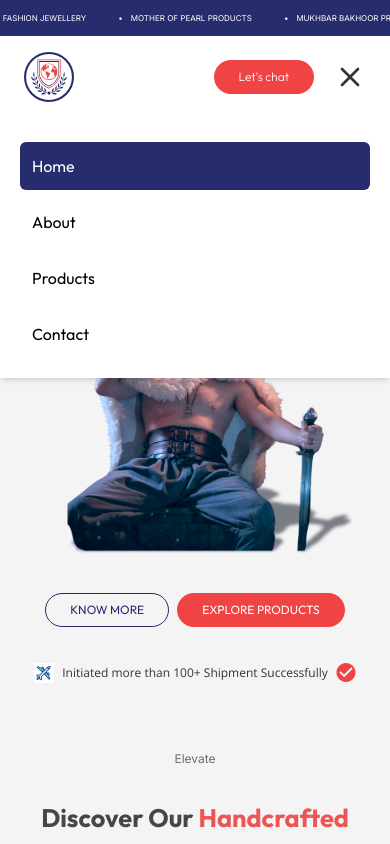
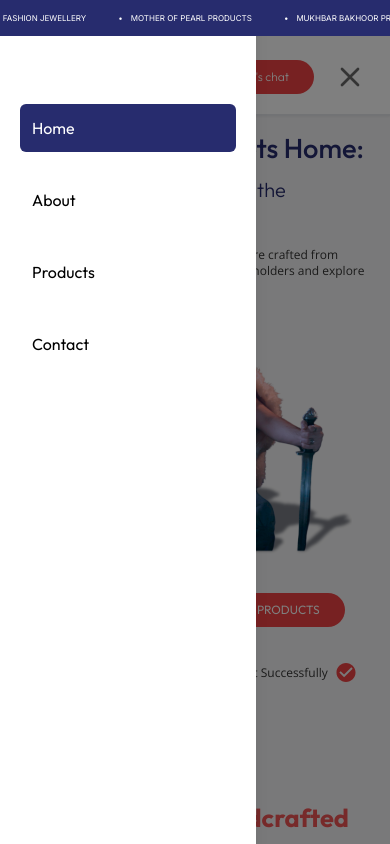
Before and after one commit to saadsalmany/Artwork-Maestro, a Next.js app: page / in a window 390 px wide. Both pictures are taken after a click on the button "Open menu". Shown: the top 844 px of the page. Built offline with nearby package versions, Linux system fonts and the light colour scheme; a web font is replaced by a local one.

Commit message:
nav issue fixed

```diff
--- a/app/Components/Navbar.js
+++ b/app/Components/Navbar.js
@@ -3,8 +3,8 @@ import React, { useState } from "react";
 import Link from "next/link";
 import { usePathname } from "next/navigation";
 import PrimaryBtn from "./PrimaryBtn";
-import Image from "next/image";
 import Logo from "./Logo";
+import { motion, AnimatePresence } from "framer-motion";
 
 const Navbar = () => {
   const [isOpen, setIsOpen] = useState(false);
@@ -42,15 +42,34 @@ const Navbar = () => {
       >
         <span className="relative z-10">{label}</span>
         {!isMobile && isActive && (
-        <span className="absolute bottom-0 left-0 w-full  bg-secondary-blue"></span>
+          <span className="absolute bottom-0 left-0 w-full bg-secondary-blue"></span>
         )}
       </Link>
     );
   };
 
+  const sidebarVariants = {
+    open: {
+      x: 0,
+      transition: {
+        type: "spring",
+        stiffness: 300,
+        damping: 30,
+      },
+    },
+    closed: {
+      x: "-100%",
+      transition: {
+        type: "spring",
+        stiffness: 300,
+        damping: 30,
+      },
+    },
+  };
+
   return (
     <>
-      <nav className="fixed w-full desktop:mt-10 mobile:mt-9 z-50 font-light bg-white border-b-[2px] shadow-sm mobile:h-20 font-outfit tablet:h-24 desktop:h-20 py-3">
+      <nav className="fixed w-full desktop:mt-10 mobile:mt-9 z-40 font-light bg-white border-b-[2px] shadow-sm mobile:h-20 font-outfit tablet:h-24 desktop:h-20 py-3">
         <div className="max-w-7xl mx-auto px-6 tablet:px-16 desktop:px-26">
           <div className="flex justify-between items-center mt-1 tablet:mt-2.5 desktop:mt-1">
             <Logo />
@@ -73,7 +92,7 @@ const Navbar = () => {
               </div>
               <button
                 onClick={() => setIsOpen(!isOpen)}
-                className="text-charcoal focus:outline-none transition-transform duration-300 hover:scale-110"
+                className="text-charcoal focus:outline-none transition-transform duration-300 hover:scale-110 z-50 relative"
               >
                 <span className="sr-only">
                   {isOpen ? "Close menu" : "Open menu"}
@@ -100,18 +119,39 @@ const Navbar = () => {
           </div>
         </div>
 
-        <div
-          className={`
-            desktop:hidden overflow-hidden transition-all duration-300 shadow-md ease-in-out
-            ${isOpen ? "max-h-68 opacity-100" : "max-h-0 opacity-0"}
-          `}
+        <AnimatePresence>
+          {isOpen && (
+            <>
+              <motion.div
+                initial="closed"
+                animate="open"
+                exit="closed"
+                variants={sidebarVariants}
+                className="fixed top-0 left-0 w-64 h-full bg-white shadow-lg desktop:hidden z-50"
               >
-          <div className="px-2 pt-4 pb-5 space-y-2 bg-white ">
+                <div className="px-2 pt-20 pb-5 space-y-2">
                   {navLinks.map((link) => (
-              <NavLink key={link.href} {...link} isMobile />
+                    <motion.div
+                      key={link.href}
+                      initial={{ opacity: 0, x: -20 }}
+                      animate={{ opacity: 1, x: 0 }}
+                      transition={{ delay: 0.1 }}
+                    >
+                      <NavLink {...link} isMobile />
+                    </motion.div>
                   ))}
                 </div>
-        </div>
+              </motion.div>
+              <motion.div
+                initial={{ opacity: 0 }}
+                animate={{ opacity: 1 }}
+                exit={{ opacity: 0 }}
+                className="fixed inset-0 bg-black bg-opacity-50 z-40"
+                onClick={() => setIsOpen(false)}
+              />
+            </>
+          )}
+        </AnimatePresence>
       </nav>
       <div className="h-16"></div>
     </>
```
Lines whose indentation alone changed are shown as unchanged.
